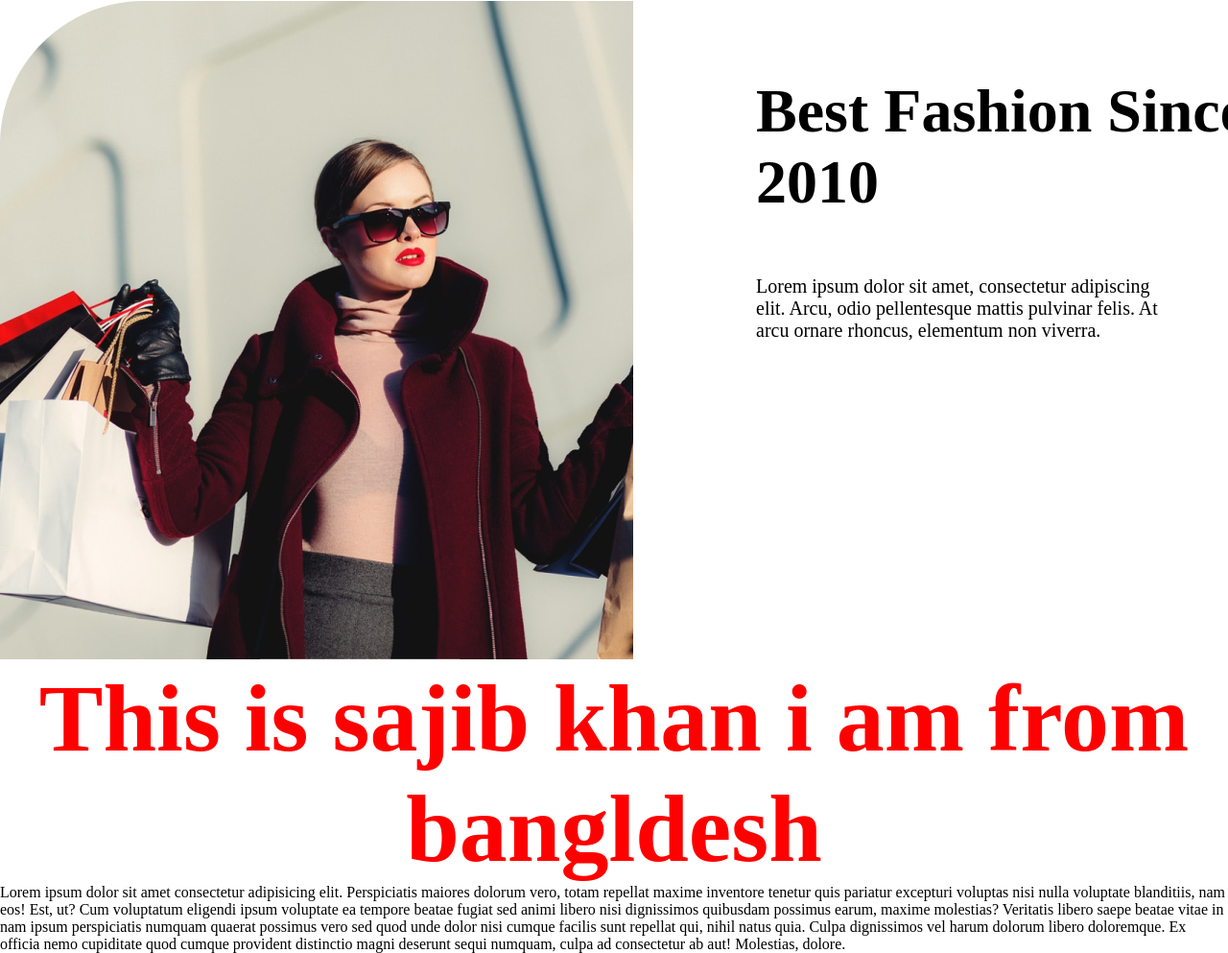
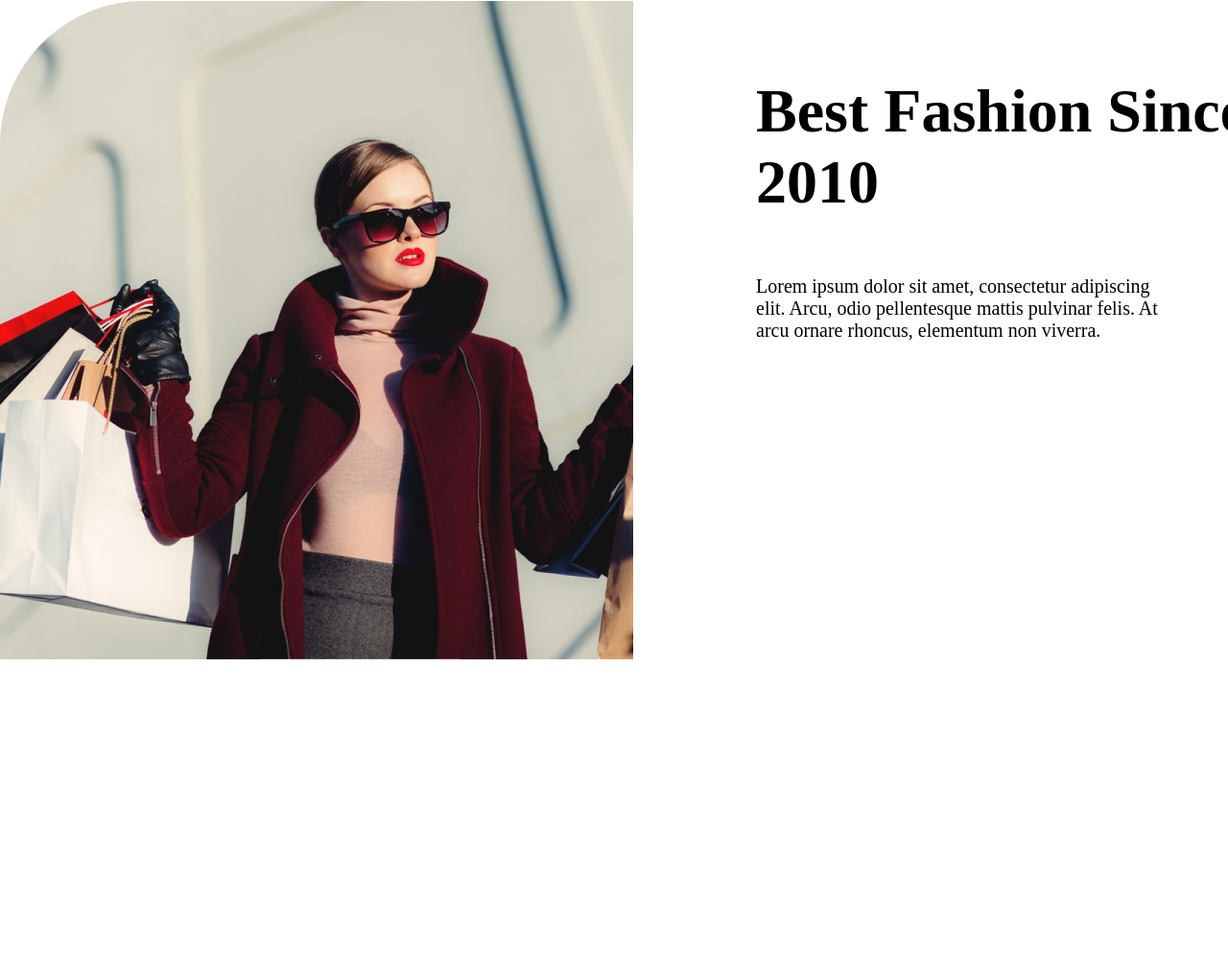
Before and after one commit to intesmern2401/Fresh, a plain HTML site: page index.html in a window 1280 px wide. Shown: the part 2027-3020 px from the top of the page at 96% size. After the commit the page ends 2718 px from the top, so only its background shows below. Drawn offline with Linux system fonts and the light colour scheme; a web font is replaced by a local one.

Commit message:
heading and pare remove

```diff
--- a/index.html
+++ b/index.html
@@ -133,10 +133,7 @@
 
      =============================== -->
 
-     <section class="footer">
-        <h1>This is sajib khan i am from bangldesh</h1>
-        <p>Lorem ipsum dolor sit amet consectetur adipisicing elit. Perspiciatis maiores dolorum vero, totam repellat maxime inventore tenetur quis pariatur excepturi voluptas nisi nulla voluptate blanditiis, nam eos! Est, ut? Cum voluptatum eligendi ipsum voluptate ea tempore beatae fugiat sed animi libero nisi dignissimos quibusdam possimus earum, maxime molestias? Veritatis libero saepe beatae vitae in nam ipsum perspiciatis numquam quaerat possimus vero sed quod unde dolor nisi cumque facilis sunt repellat qui, nihil natus quia. Culpa dignissimos vel harum dolorum libero doloremque. Ex officia nemo cupiditate quod cumque provident distinctio magni deserunt sequi numquam, culpa ad consectetur ab aut! Molestias, dolore.</p>
-     </section>
+
 
 
 </body>
```
